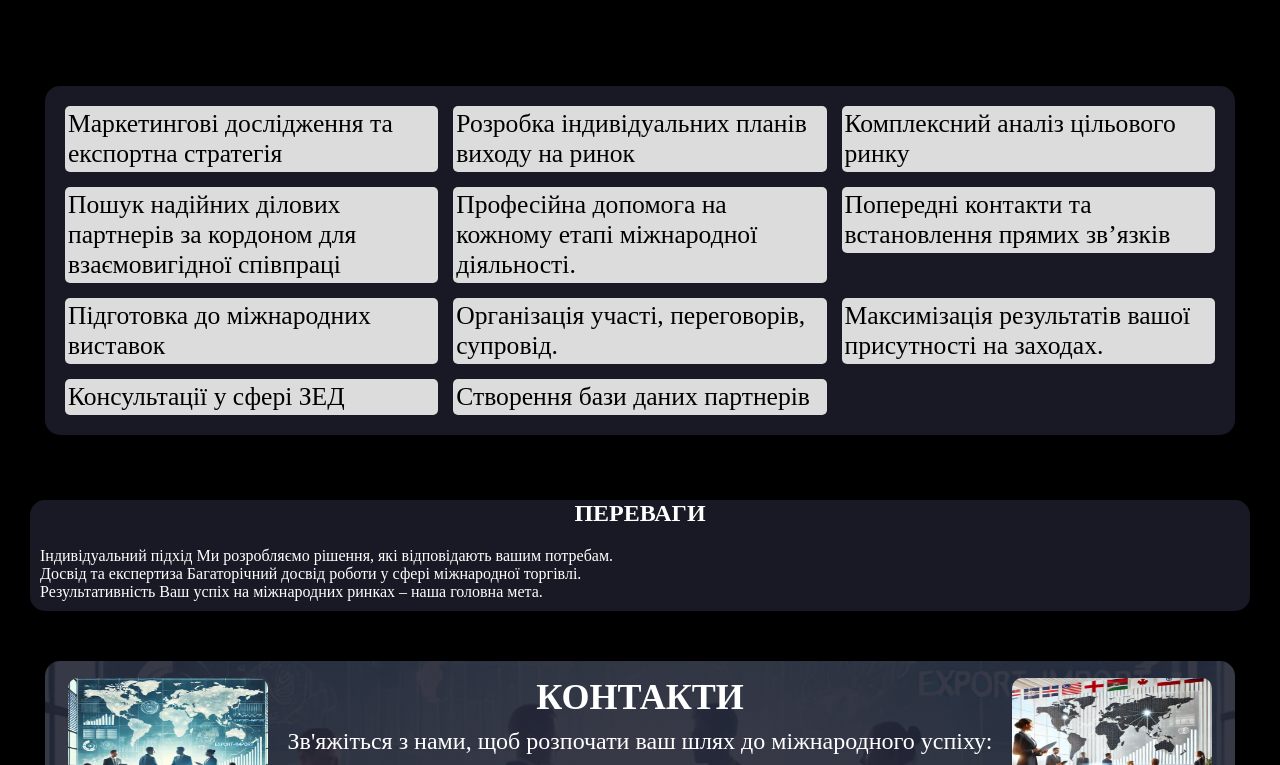
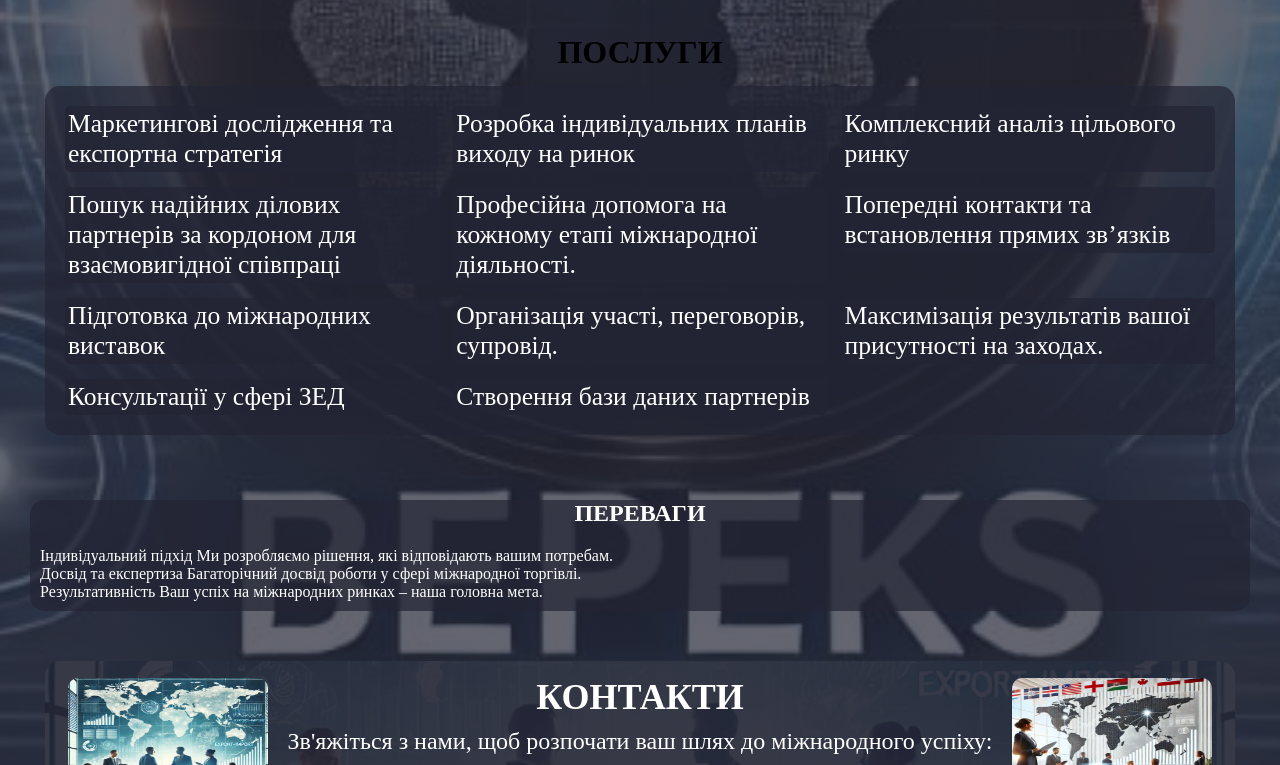
Before and after one commit to KlimchukDmytro/bepeks, a React (Vite) app: page / in a window 1280 px wide. Shown: the part 851-1616 px from the top of the page. Built offline with nearby package versions, Linux system fonts and the light colour scheme.

Commit message:
background-image

```diff
--- a/src/components/App.css
+++ b/src/components/App.css
@@ -10,7 +10,15 @@ p {
 
 body {
   margin: 0;
-  background-color: #000000;
+  /* background-color: #000000; */
+  background-image: linear-gradient(
+      rgba(35, 36, 52, 0.7),
+      rgba(35, 36, 52, 0.7)
+    ),
+    url(../assets/bepeks_home.png);
+  background-size: cover;
+  background-position: center;
+  background-repeat: no-repeat;
 }
 
 p:last-child {
--- a/src/components/Home/Home.module.css
+++ b/src/components/Home/Home.module.css
@@ -2,14 +2,14 @@
   margin-top: 70px;
   margin-left: 15px;
   margin-right: 15px;
-  background-image: linear-gradient(
+  /* background-image: linear-gradient(
       rgba(35, 36, 52, 0.7),
       rgba(35, 36, 52, 0.7)
     ),
     url(../../assets/bepeks_home.png);
   background-size: cover;
   background-position: center;
-  background-repeat: no-repeat;
+  background-repeat: no-repeat; */
   height: 100%;
   border-radius: 15px;
 }
--- a/src/components/OurServices/OurServices.module.css
+++ b/src/components/OurServices/OurServices.module.css
@@ -41,7 +41,8 @@
   box-sizing: border-box;
   width: 100px;
   height: 100%;
-  background-color: #dcdcdc;
+  background-color: rgba(35, 36, 52, 0.7);
+  color: #fff;
   padding: 3px;
   border-radius: 5px;
 }
--- a/src/index.css
+++ b/src/index.css
@@ -0,0 +1,12 @@
+body {
+  margin: 0;
+  /* background-color: #000000; */
+  background-image: linear-gradient(
+      rgba(35, 36, 52, 0.7),
+      rgba(35, 36, 52, 0.7)
+    ),
+    url(../../assets/bepeks_home.png);
+  background-size: cover;
+  background-position: center;
+  background-repeat: no-repeat;
+}
```
